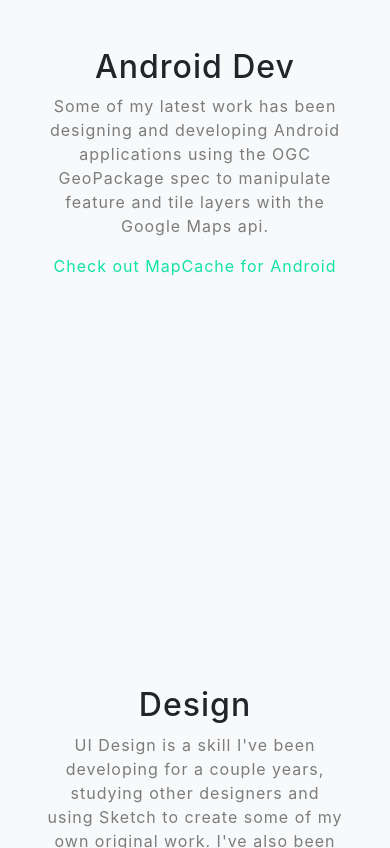
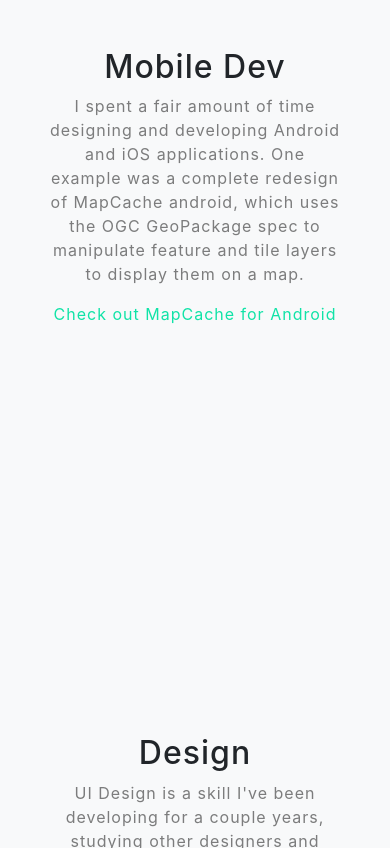
Before and after one commit to jclark118/jclark118.github.io, a website with bundled scripts: page index.html in a window 390 px wide. Shown: the part 1897-2745 px from the top of the page. Built offline with nearby package versions, Linux system fonts and the light colour scheme.

Commit message:
Update index.html
mobile updates

```diff
--- a/index.html
+++ b/index.html
@@ -61,7 +61,7 @@
   </header>
 
 
-<!-- Recent/Android section -->
+<!-- Recent/Mobile section -->
   <section id="projects" class="projects-section bg-light">
     <div class="container">
       <!-- Recent Developments Row -->
@@ -75,15 +75,15 @@
         </div>
       </div>
 
-      <!-- Android Row -->
+      <!-- Mobile Row -->
       <div class="row align-items-center no-gutters mb-4 mb-lg-5">
         <div class="col-xl-8 col-lg-7">
           <img class="img-fluid mb-3 mb-lg-0" src="img/mdpi/phonesMap.png" alt="">
         </div>
         <div class="col-xl-4 col-lg-5">
           <div class="featured-text text-center text-lg-left">
-            <h2>Android Dev</h2>
-            <p class="text-black-50 mb-0">Some of my latest work has been designing and developing Android applications using the OGC GeoPackage spec to manipulate feature and tile layers with the Google Maps api.</p>
+            <h2>Mobile Dev</h2>
+            <p class="text-black-50 mb-0">I spent a fair amount of time designing and developing Android and iOS applications.  One example was a complete redesign of MapCache android, which uses the OGC GeoPackage spec to manipulate feature and tile layers to display them on a map.</p>
             <div class="padded-offset-link">
               <a href="https://github.com/ngageoint/geopackage-mapcache-android" target="_blank" class="text-sub-link">Check out MapCache for Android</a>
             </div>
```
